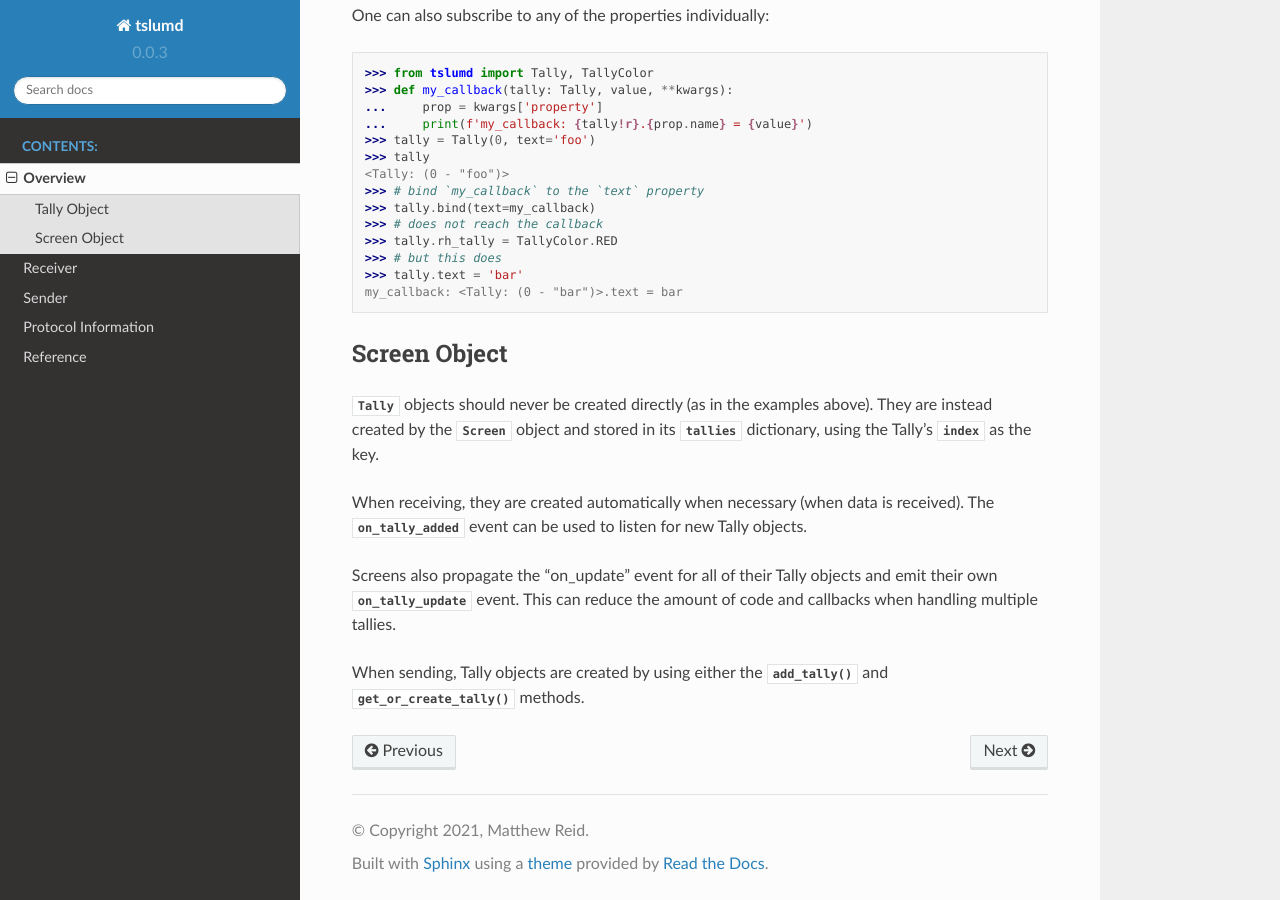
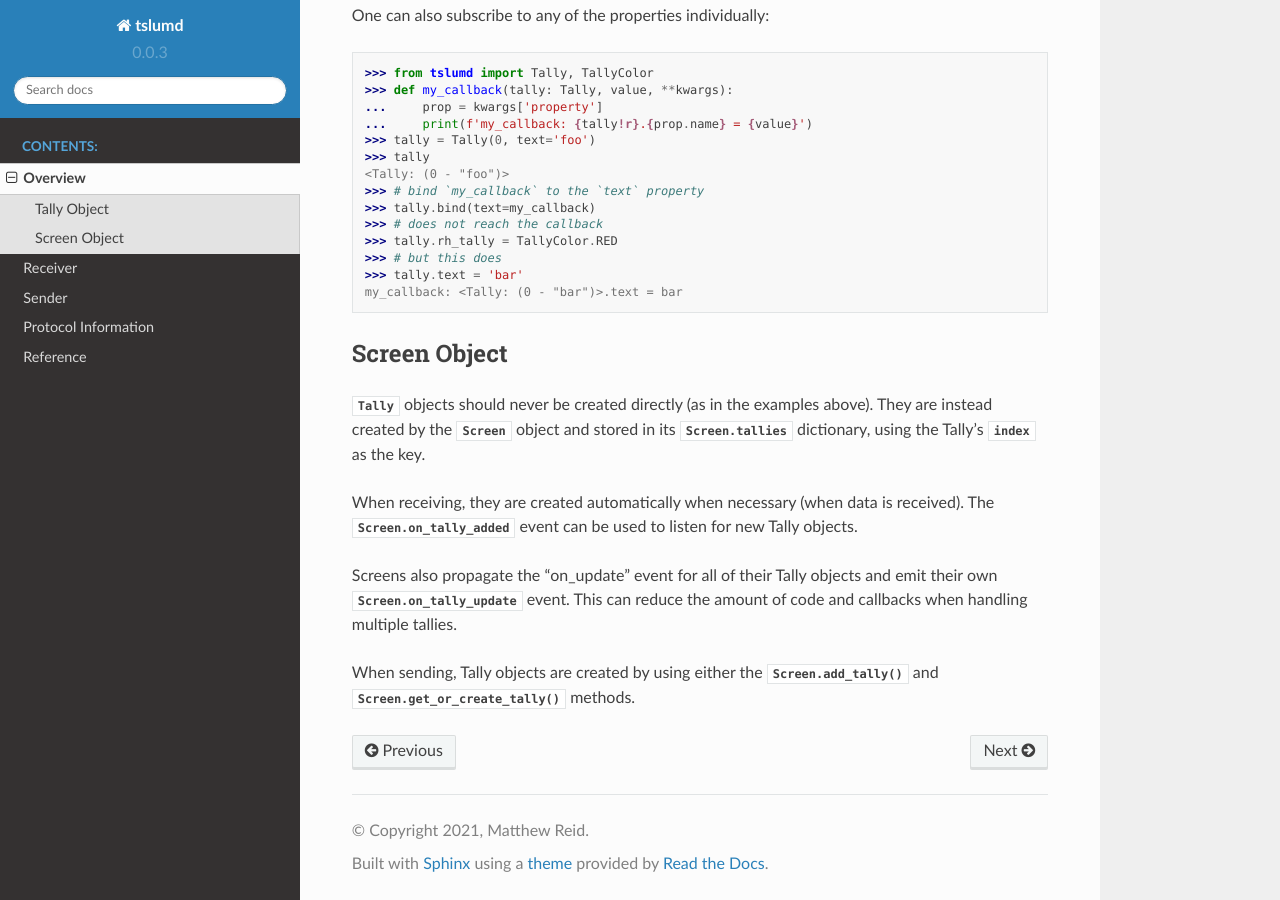
Before and after one commit to nocarryr/tslumd, a Sphinx documentation site: the page built from doc/source/overview.rst, in a window 1280 px wide and 900 px high, scrolled down 698 px. Built offline with Sphinx 7.4.7 and the Read the Docs theme 2.0.0, drawn with Linux system fonts in a browser that asks for light colours; part of the change alters nothing that is shown; some of the changed text lies outside the part shown.

```diff
--- a/doc/source/overview.rst
+++ b/doc/source/overview.rst
@@ -5,16 +5,17 @@ This project uses the `Observer Pattern`_ as its primary means of integration
 with other code. This is handled by the `python-dispatch`_ library which provides
 methods of `subscribing to events`_ and `property changes`_.
 
+.. currentmodule:: tslumd.tallyobj
 .. _tally-object:
 
 Tally Object
 ------------
 
 The primary object used for sending or receiving tally information is the
-:class:`~tslumd.tallyobj.Tally` object.
+:class:`Tally` object.
 
 When receiving, the Tally object will emit an
-:event:`~tslumd.tallyobj.Tally.on_update` event on any change of state with the
+:event:`Tally.on_update` event on any change of state with the
 Tally instance as the first argument and the property names as the second:
 
 .. doctest::
@@ -59,23 +60,21 @@ One can also subscribe to any of the properties individually:
 Screen Object
 -------------
 
-:class:`~tslumd.tallyobj.Tally` objects should never be created directly (as in
-the examples above). They are instead created by the
-:class:`~tslumd.tallyobj.Screen` object and stored in its
-:attr:`~tslumd.tallyobj.Screen.tallies` dictionary, using the Tally's
-:attr:`index <tslumd.tallyobj.Tally.index>` as the key.
+:class:`Tally` objects should never be created directly (as in
+the examples above). They are instead created by the :class:`Screen` object
+and stored in its :attr:`Screen.tallies` dictionary, using the Tally's
+:attr:`index <Tally.index>` as the key.
 
 When receiving, they are created automatically when necessary (when data is
-received). The :event:`~tslumd.tallyobj.Screen.on_tally_added` event can be used
+received). The :event:`Screen.on_tally_added` event can be used
 to listen for new Tally objects.
 
 Screens also propagate the "on_update" event for all of their Tally objects and
-emit their own :event:`~tslumd.tallyobj.Screen.on_tally_update` event.
+emit their own :event:`Screen.on_tally_update` event.
 This can reduce the amount of code and callbacks when handling multiple tallies.
 
 When sending, Tally objects are created by using either the
-:meth:`~tslumd.tallyobj.Screen.add_tally` and
-:meth:`~tslumd.tallyobj.Screen.get_or_create_tally` methods.
+:meth:`Screen.add_tally` and :meth:`Screen.get_or_create_tally` methods.
 
 .. _Observer Pattern: https://en.wikipedia.org/wiki/Observer_pattern
 .. _python-dispatch: https://pypi.org/project/python-dispatch/
```
